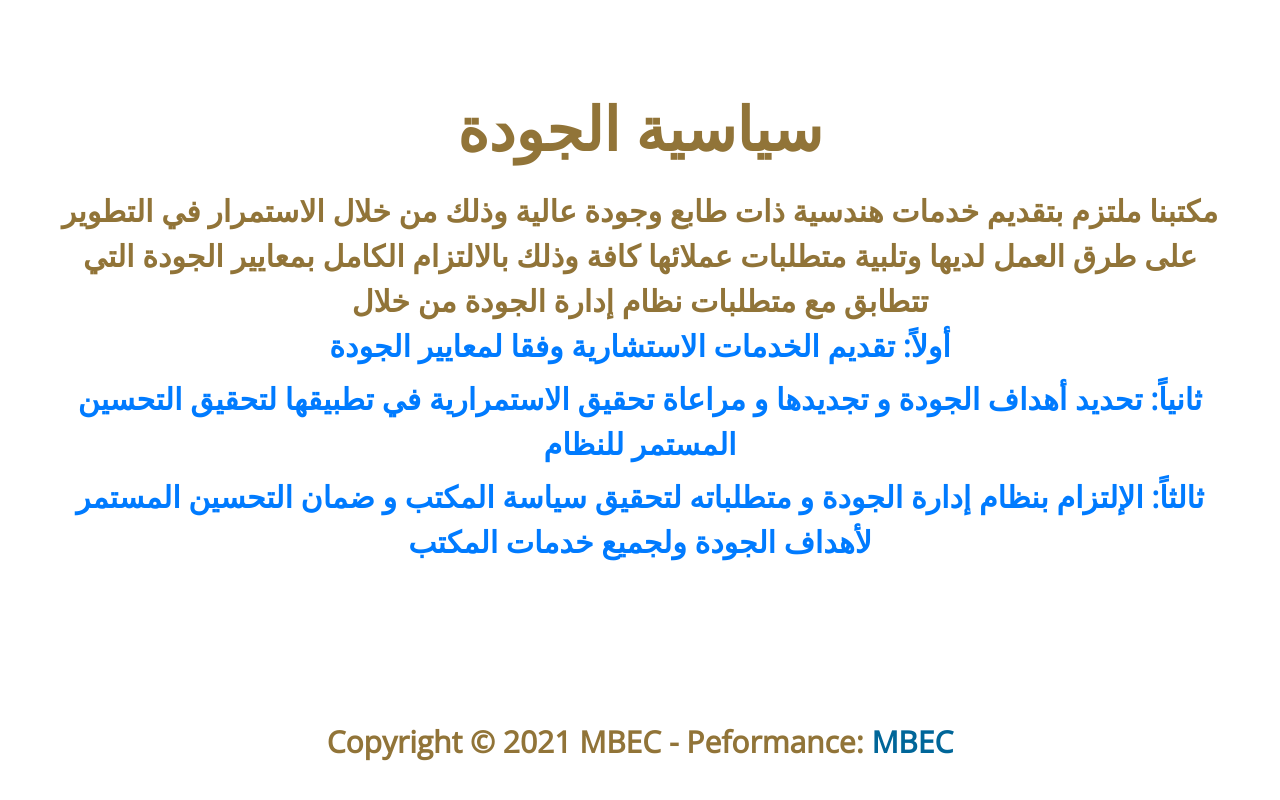
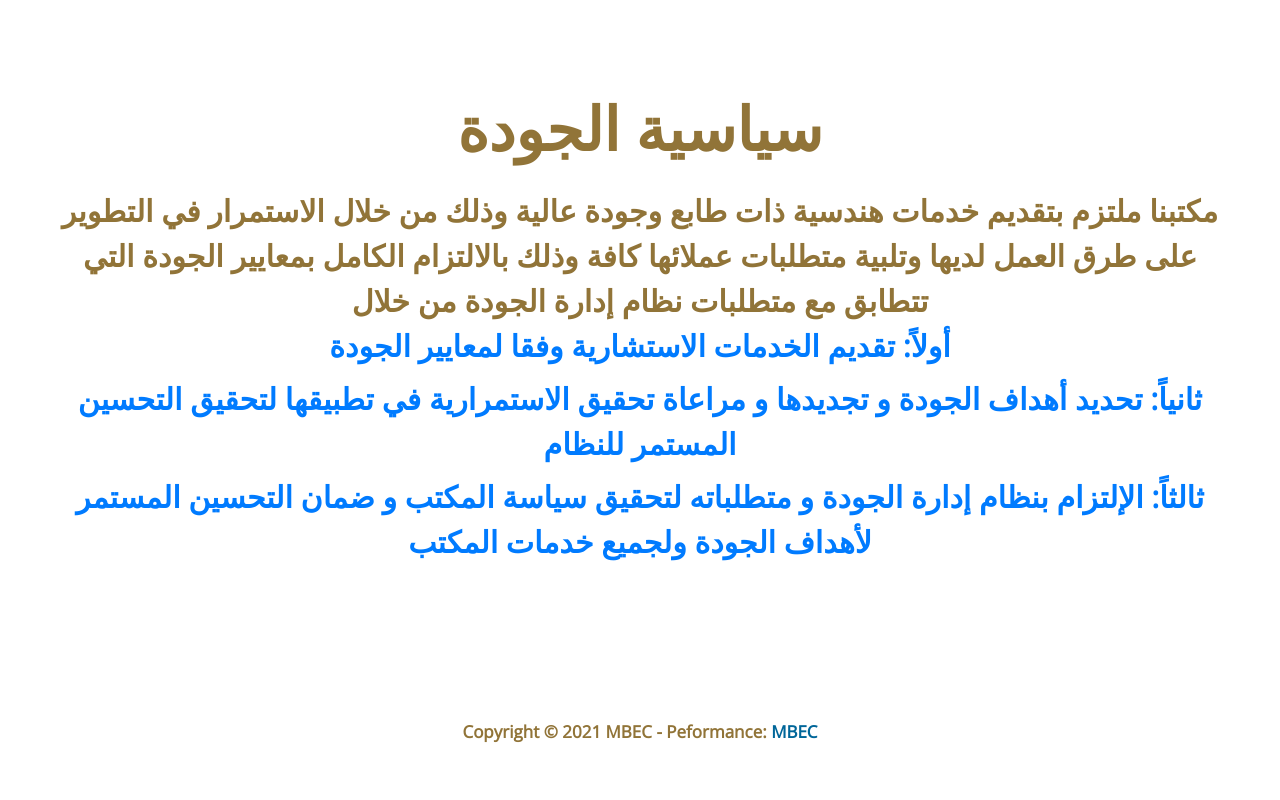
Before and after one commit to mbecoffice2021/performance, a plain HTML site: page index.html in a window 1280 px wide. Shown: the part 2374-3174 px from the top of the page. Drawn offline with nearby package versions, Linux system fonts and the light colour scheme.

Commit message:
Add files via upload

```diff
--- a/index.html
+++ b/index.html
@@ -301,7 +301,7 @@ http://www.tooplate.com/view/2101-insertion
           <a href="#" class="tm-text-blue-dark d-block">Cubilia Curae</a>-->
         </div>
       </div>
-      <footer class="row">
+      <footer class="mbec row">
         <div class="col-xl-12">
           <p class="text-center p-4">Copyright &copy; <span class="tm-current-year">2021</span> MBEC
 
```
